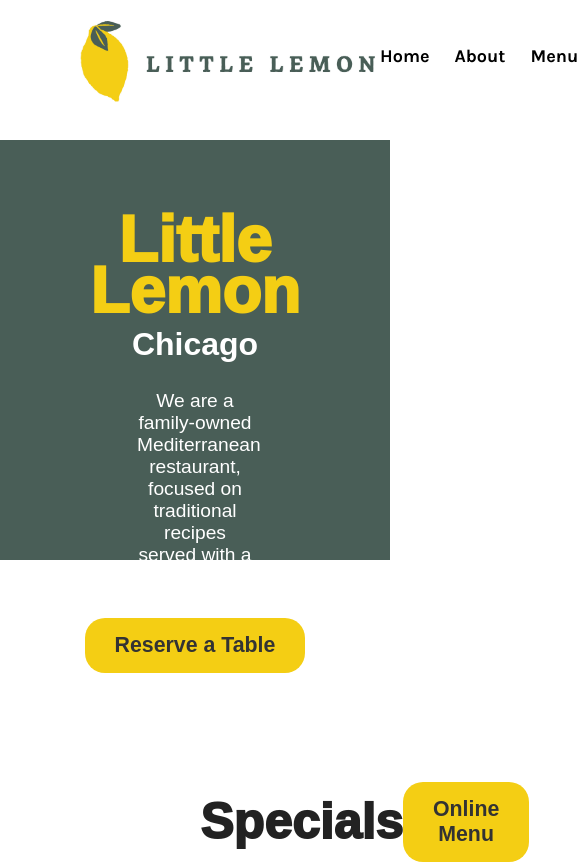
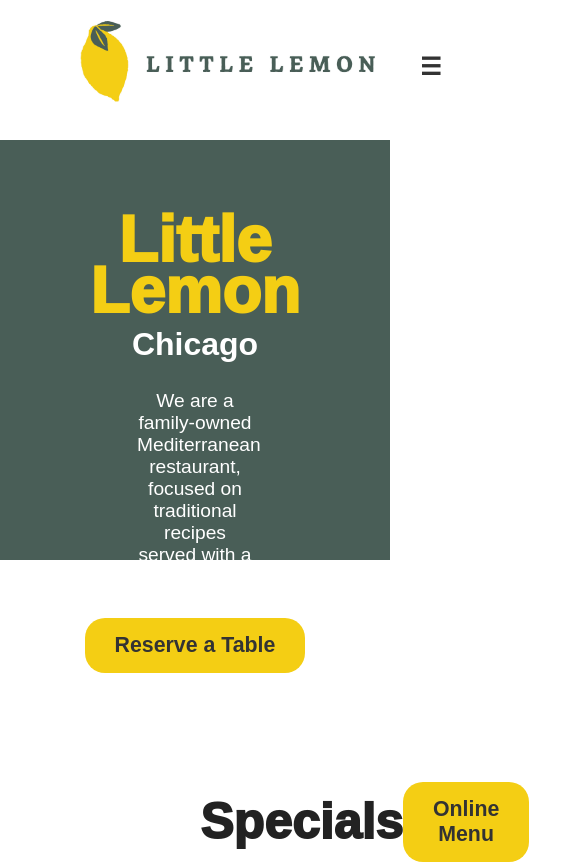
Before and after one commit to Richmelody/capstone, a React (Create React App) app in the folder my-react-boilerplate/: page / in a window 390 px wide. Shown: the top 864 px of the page, 585 px wide, since content can reach past the window. Built offline with nearby package versions, Linux system fonts and the light colour scheme.

Commit message:
working on responsiveness

```diff
--- a/my-react-boilerplate/package.json
+++ b/my-react-boilerplate/package.json
@@ -6,6 +6,8 @@
     "@testing-library/jest-dom": "^5.17.0",
     "@testing-library/react": "^13.4.0",
     "@testing-library/user-event": "^13.5.0",
+    "framer-motion": "^11.0.3",
+    "hamburger-react": "^2.5.0",
     "react": "^18.2.0",
     "react-dom": "^18.2.0",
     "react-router-dom": "^6.21.1",
--- a/my-react-boilerplate/src/components/Header.js
+++ b/my-react-boilerplate/src/components/Header.js
@@ -7,7 +7,7 @@ import { Link } from "react-router-dom"; // Import Link from react-router-dom
 function Header() {
   return (
     <header>
-      {/* Use Link component to make the logo clickable */}
+
       <Link to="/">
         <img src={logo} alt="logo" />
       </Link>
--- a/my-react-boilerplate/src/components/Nav.js
+++ b/my-react-boilerplate/src/components/Nav.js
@@ -1,38 +1,47 @@
-import React from "react";
+import React, { useState } from "react";
 import { Link } from "react-router-dom";
-import "./styles/nav.css";
+import "./styles/nav.css"; // Updated import path for CSS file
 
 function Nav() {
+  const [isOpen, setIsOpen] = useState(false);
+
+  const toggleMenu = () => {
+    setIsOpen(!isOpen);
+  };
+
   return (
-    <nav>
-      <ul>
+    <nav className="navbar-container"> {/* Updated class name */}
+      <button className="navbar-hamburger" onClick={toggleMenu}> {/* Updated class name */}
+        ☰ {/* Hamburger Icon */}
+      </button>
+      <ul className={isOpen ? "navbar-nav-links active" : "navbar-nav-links"}> {/* Updated class name */}
         <li>
-          <Link to="/" className="nav-link">
+          <Link to="/" className="navbar-nav-link"> {/* Updated class name */}
             Home
           </Link>
         </li>
         <li>
-          <Link to="/" className="nav-link">
+          <Link to="/" className="navbar-nav-link"> {/* Updated class name */}
             About
           </Link>
         </li>
         <li>
-          <Link to="/" className="nav-link">
+          <Link to="/" className="navbar-nav-link"> {/* Updated class name */}
             Menu
           </Link>
         </li>
         <li>
-          <Link to="/Booking" className="nav-link">
+          <Link to="/Booking" className="navbar-nav-link"> {/* Updated class name */}
             Bookings
           </Link>
         </li>
         <li>
-          <Link to="/" className="nav-link">
+          <Link to="/" className="navbar-nav-link"> {/* Updated class name */}
             Order-Online
           </Link>
         </li>
         <li>
-          <Link to="/" className="nav-link">
+          <Link to="/" className="navbar-nav-link"> {/* Updated class name */}
             Login
           </Link>
         </li>
--- a/my-react-boilerplate/src/components/styles/nav.css
+++ b/my-react-boilerplate/src/components/styles/nav.css
@@ -1,23 +1,22 @@
-/* In your CSS file for the Nav component */
-
-nav {
+/* Updated styles for navbar */
+.navbar-container {
   margin-left: auto;
   margin-right: 5%;
   margin-top: -5px; /* Adjust the top margin to push it up */
 }
 
-ul {
+.navbar-nav-links {
   list-style: none;
   padding: 0;
   margin: 0;
   display: flex;
 }
 
-li {
+.navbar-nav-links li {
   margin-right: 25px;
 }
 
-.nav-link {
+.navbar-nav-link {
   text-decoration: none;
   color: #000000;
   font-weight: bold;
@@ -26,7 +25,7 @@ li {
   font-family: "karla", "sans-serif";
 }
 
-.nav-link:hover::after {
+.navbar-nav-link:hover::after {
   content: "";
   position: absolute;
   left: 0;
@@ -35,3 +34,38 @@ li {
   height: 2px;
   background-color: #000000;
 }
+
+/* Hamburger styles */
+.navbar-hamburger {
+  display: none; /* Hide hamburger by default */
+  font-size: 24px;
+  background: none;
+  border: none;
+  cursor: pointer;
+}
+
+/* Mobile styles */
+@media (max-width: 1120px) {
+  .navbar-container {
+    margin-right: 5%;
+    padding: 10px;
+  }
+
+  .navbar-hamburger {
+    display: block; /* Display hamburger in mobile view */
+  }
+
+  .navbar-nav-links {
+    display: none; /* Initially hide the navigation links */
+    flex-direction: column;
+  }
+
+  .navbar-nav-links.active {
+    display: flex; /* Display the navigation links when active */
+  }
+
+  .navbar-nav-links li {
+    margin-right: 0;
+    margin-bottom: 10px;
+  }
+}
```
Also changed, not shown: 1 other file (tests, documents, lock files or other folders).
